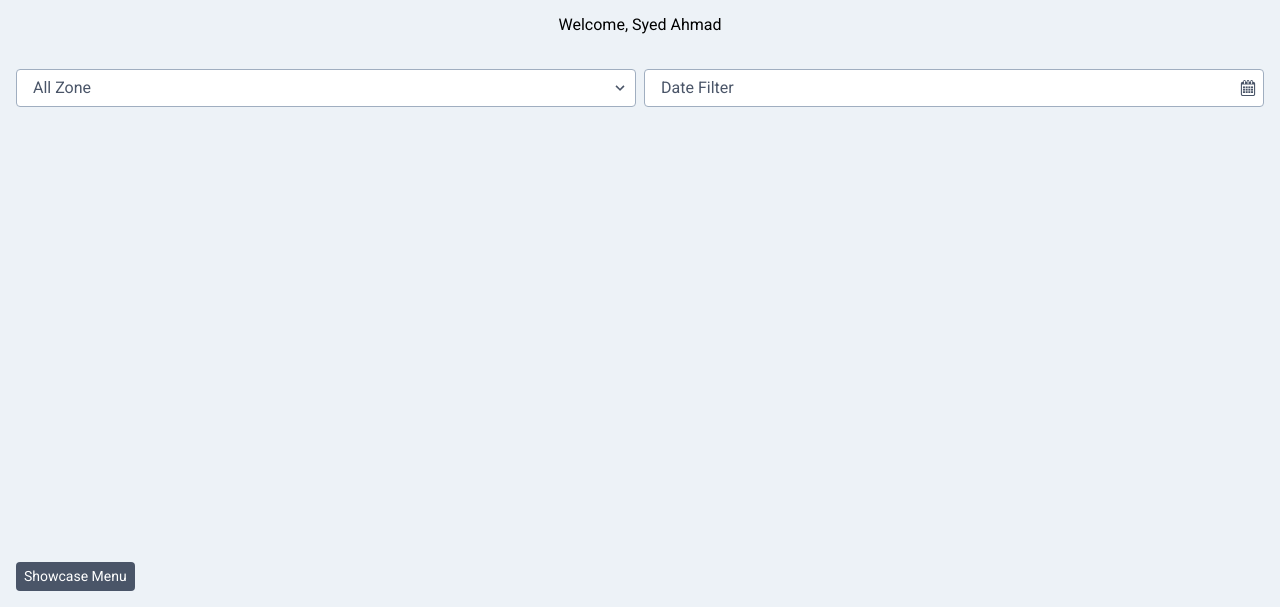
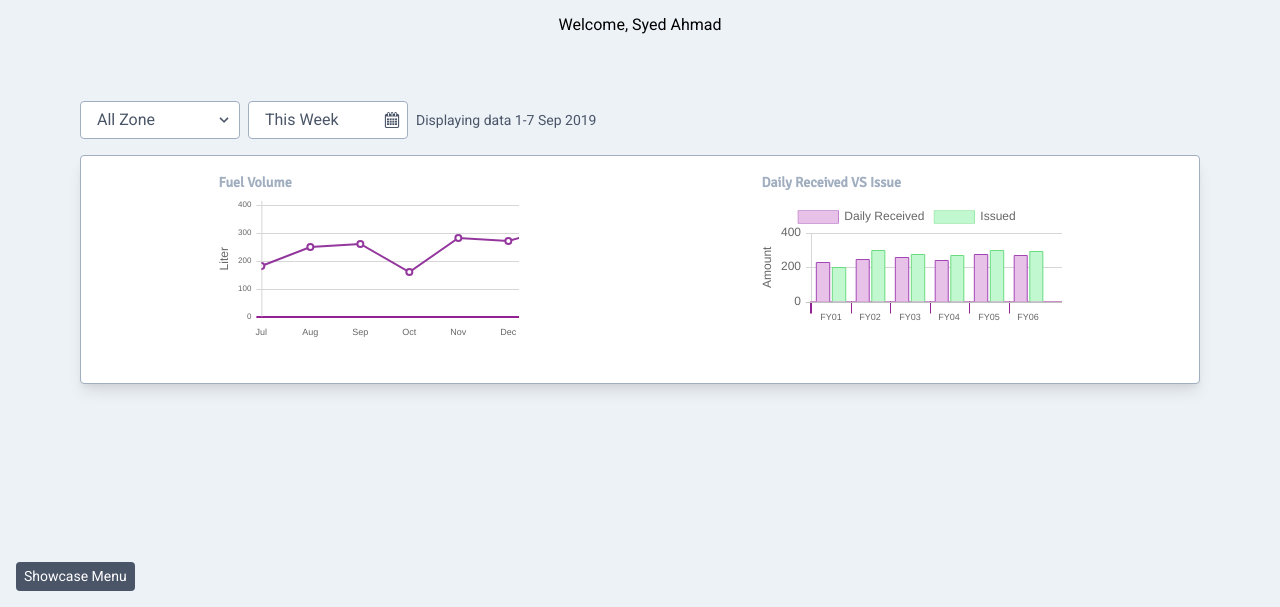
Before and after one commit to harrysaputra/katsanaiot, a website: page public/overview.html in a window 1280 px wide. Shown: the part 193-800 px from the top of the page. Drawn offline with Linux system fonts and the light colour scheme.

Commit message:
overview page update

```diff
--- a/public/chart/dailyreceived.html
+++ b/public/chart/dailyreceived.html
@@ -1,4 +1,4 @@
-<canvas id="dailyreceived" width="400" height="250"></canvas>
+<canvas id="dailyreceived" style="width:100%; height:100%;"></canvas>
 <script>
 
 var ctx = document.getElementById('dailyreceived').getContext('2d');
--- a/public/chart/fuel.html
+++ b/public/chart/fuel.html
@@ -1,4 +1,4 @@
-<canvas id="fuelchart" width="400" height="250"></canvas>
+<canvas id="fuelchart" style="width:100%; height:100%;"></canvas>
 <script>
 
 var ctx = document.getElementById('fuelchart').getContext('2d');
--- a/public/overview.html
+++ b/public/overview.html
@@ -26,9 +26,9 @@
                   <span class="block mt-4">Welcome, Syed Ahmad</span>
                 </div>
 
-                <div id="overview-section" class="mt-4">
-                    <div class="overview-header p-4 w-full flex">
-                        <div class="relative inline-block w-1/2 mr-2">
+                <div id="overview-section" class="mt-8 md:mt-16 md:max-w-6xl md:mx-auto">
+                    <div class="overview-header px-4 w-full flex flex-wrap items-center">
+                        <div class="relative inline-block w-40 mr-2">
                             <select class="block appearance-none w-full bg-white border border-gray-500 text-gray-700 py-2 px-4 pr-2 rounded leading-tight focus:outline-none focus:bg-white focus:border-gray-500">
                               <option>All Zone</option>
                               <option>Kuala Lumpur</option>
@@ -38,11 +38,11 @@
                               <svg class="fill-current h-4 w-4" xmlns="http://www.w3.org/2000/svg" viewBox="0 0 20 20"><path d="M9.293 12.95l.707.707L15.657 8l-1.414-1.414L10 10.828 5.757 6.586 4.343 8z"/></svg>
                             </div>
                         </div>
-                        <div class="relative inline-block w-1/2">
+                        <div class="relative inline-block w-40 md:mr-2">
                             <select class="block appearance-none w-full bg-white border border-gray-500 text-gray-700 py-2 px-4 pr-2 rounded leading-tight focus:outline-none focus:bg-white focus:border-gray-500" id="grid-state">
-                              <option>Date Filter</option>
                               <option>This Week</option>
                               <option>This Month</option>
+                              <option>Custom</option>
                             </select>
                             <div class="pointer-events-none absolute inset-y-0 right-0 flex items-center px-2 text-gray-700">
                                 <svg class="fill-current h-4 w-4" viewBox="0 0 36.447 36.447" xml:space="preserve" xmlns="http://www.w3.org/2000/svg">
@@ -59,13 +59,23 @@
                                     <rect x="12.857" y="25.54" width="4.596" height="4.086"/>
                                     <rect x="18.995" y="25.54" width="4.595" height="4.086"/>
                                     <rect x="25.128" y="25.54" width="4.596" height="4.086"/>
-                            </svg>
+                                </svg>
 
                             </div>
                         </div>
+                        <span class="flex-col text-sm mt-8 md:mt-0  text-gray-700">Displaying data 1-7 Sep 2019</span>
                     </div>
-                    <div class="overview-body">
+                    <div class="overview-body bg-white rounded shadow-lg p-4 mx-4 mt-4 border border-gray-500 flex flex-wrap">
 
+                        <div class="chart-widget max-w-xs mx-auto h-auto mb-4">
+                            <h3 class="font-bold text-sm mb-2 text-gray-500">Fuel Volume</h3>
+                            <div id="fuelchart-wrapper"></div>
+                        </div>
+
+                        <div class="chart-widget max-w-xs mx-auto h-auto">
+                            <h3 class="font-bold text-sm mb-2 text-gray-500">Daily Received VS Issue</h3>
+                            <div id="dailyreceived-wrapper"></div>
+                        </div>
                     </div>
 
                 </div>
@@ -77,8 +87,10 @@
 
     <div id="menu"></div>
     <script>
-      $("#navigation-wrapper").load("components/navigation.html");
-      $("#menu").load("menu.html");
+        $("#navigation-wrapper").load("components/navigation.html");
+        $("#menu").load("menu.html");
+        $("#fuelchart-wrapper").load("chart/fuel.html");
+        $("#dailyreceived-wrapper").load("chart/dailyreceived.html");
     </script>
 </body>
 </html>
--- a/public/tailwind.css
+++ b/public/tailwind.css
@@ -36,7 +36,7 @@ h1,h2,h3,h4,h5 {
   }
 
   .slideout-panel {
-    position: absolute;
+    position: fixed;
     z-index: 10;
     bottom:1rem;
     left:1rem;
```
Also changed, not shown: public/build/tailwind.css.
